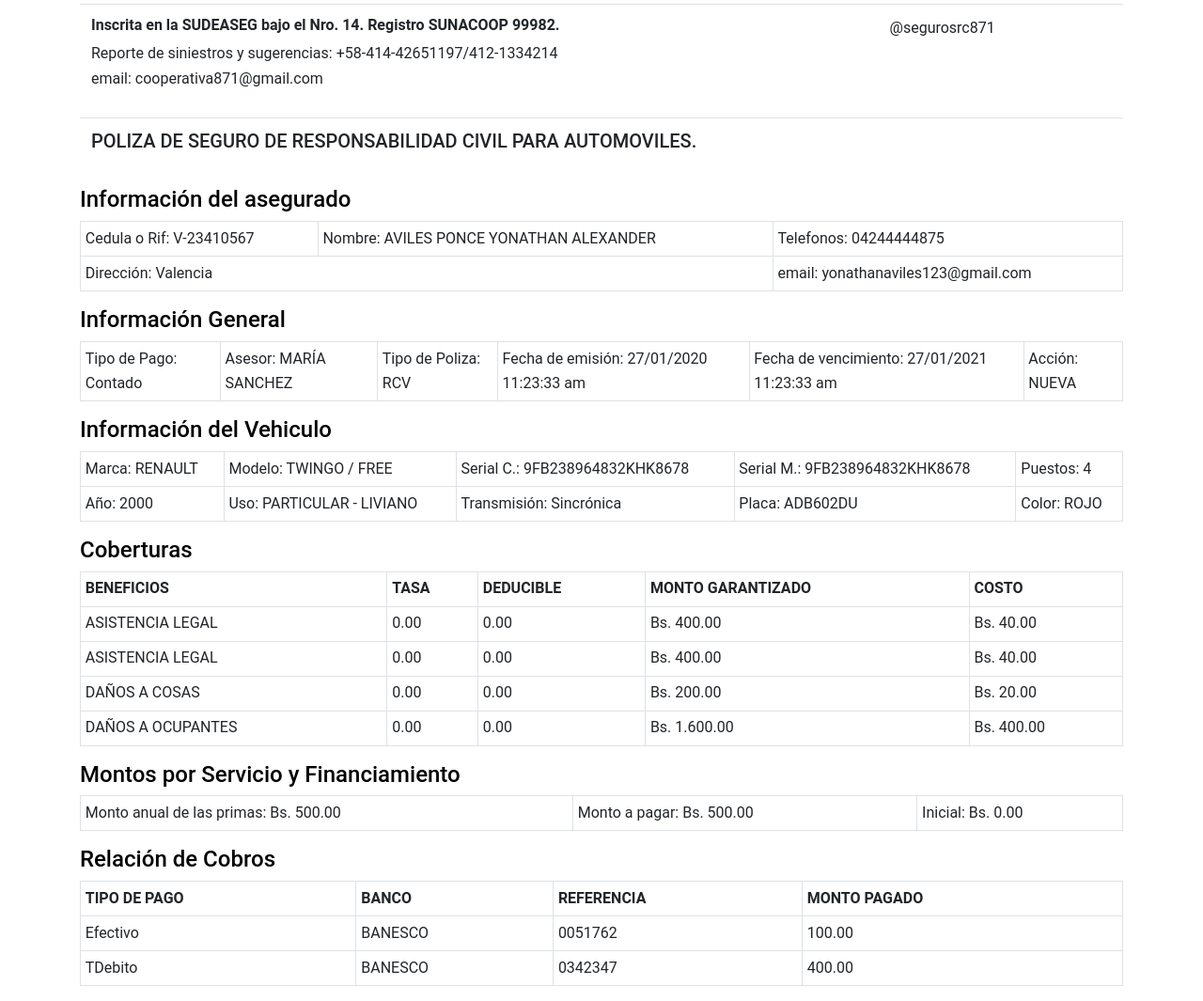
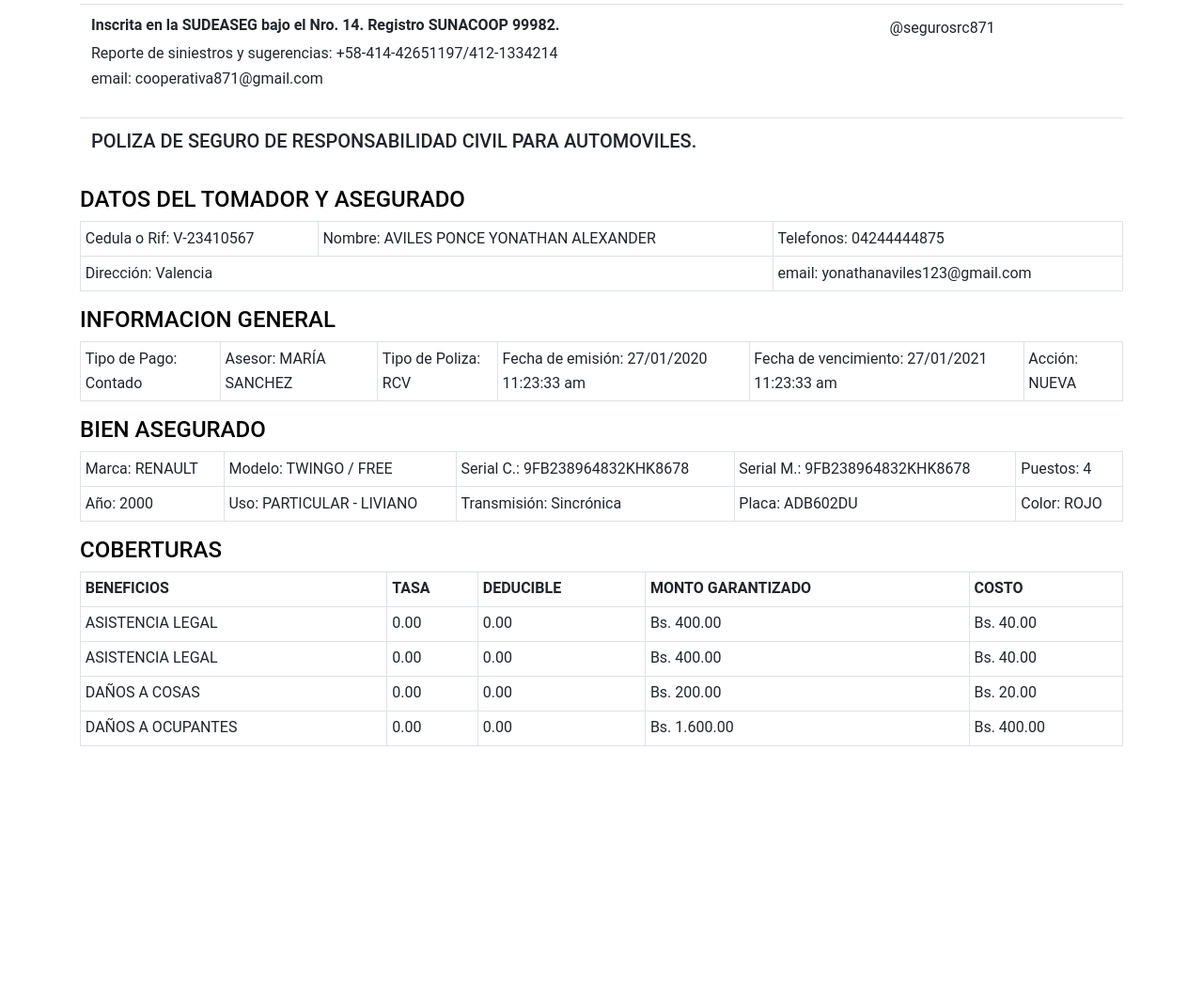
Before and after one commit to YAVILES/rc871_backend, a Django app: template apps/core/templates/report-pdf.html in a window 1280 px wide. Shown: the part 144-1209 px from the top of the page at 94% size. After the commit the page ends 938 px from the top, so only its background shows below. Run offline with Django 3.2, Linux system fonts and the light colour scheme; the template is opened without the code that fills it, so the values that code supplies are empty; parts of the project's set-up code (start-up, migrations or seed data) failed here and were passed over.

Commit message:
Correccioens

```diff
--- a/apps/core/serializers.py
+++ b/apps/core/serializers.py
@@ -138,7 +138,7 @@ class CoveragePlanSerializer(DynamicFieldsMixin, serializers.ModelSerializer):
             try:
                 premium = Premium.objects.get(plan_id=plan, coverage_id=obj.id, use_id=use)
                 return PremiumCoverageSerializer(
-                    premium, exclude=['created', 'updated', 'last_sync_date']
+                    premium, exclude=['created', 'updated']
                 ).data
             except ObjectDoesNotExist:
                 return None
--- a/apps/core/templates/report-pdf.html
+++ b/apps/core/templates/report-pdf.html
@@ -35,7 +35,7 @@
         </td>
     </tr>
 </table>
-<h4>Información del asegurado</h4>
+<h4>DATOS DEL TOMADOR Y ASEGURADO</h4>
 <table class="table table-bordered table-sm">
      <tr>
         <td>Cedula o Rif: V-23410567</td>
@@ -49,7 +49,7 @@
         <td>email: yonathanaviles123@gmail.com</td>
     </tr>
 </table>
-<h4>Información General</h4>
+<h4>INFORMACION GENERAL</h4>
 <table class="table table-bordered table-sm">
      <tr>
         <td>Tipo de Pago: Contado</td>
@@ -62,7 +62,7 @@
         <td>Acción: NUEVA</td>
     </tr>
 </table>
-<h4>Información del Vehiculo</h4>
+<h4>BIEN ASEGURADO</h4>
 <table class="table table-bordered table-sm">
      <tr>
         <td>Marca: RENAULT</td>
@@ -79,7 +79,7 @@
         <td>Color: ROJO</td>
     </tr>
 </table>
-<h4>Coberturas</h4>
+<h4>COBERTURAS</h4>
 <table class="table table-bordered table-sm">
     <tr>
         <th>BENEFICIOS</th>
@@ -117,33 +117,4 @@
         <td>Bs. 400.00</td>
     </tr>
 </table>
-<h4>Montos por Servicio y Financiamiento</h4>
-<table class="table table-bordered table-sm">
-   <tr>
-        <td>Monto anual de las primas: Bs. 500.00</td>
-        <td>Monto a pagar: Bs. 500.00</td>
-        <td>Inicial: Bs. 0.00</td>
-    </tr>
-</table>
-<h4>Relación de Cobros</h4>
-<table class="table table-bordered table-sm">
-    <tr>
-        <th>TIPO DE PAGO</th>
-        <th>BANCO</th>
-        <th>REFERENCIA</th>
-        <th>MONTO PAGADO</th>
-    </tr>
-    <tr>
-        <td>Efectivo</td>
-        <td>BANESCO</td>
-        <td>0051762</td>
-        <td>100.00</td>
-    </tr>
-    <tr>
-        <td>TDebito</td>
-        <td>BANESCO</td>
-        <td>0342347</td>
-        <td>400.00</td>
-    </tr>
-</table>
 {% endblock %}
```
Also changed, not shown: apps/core/views.py (+29 -0 lines).
